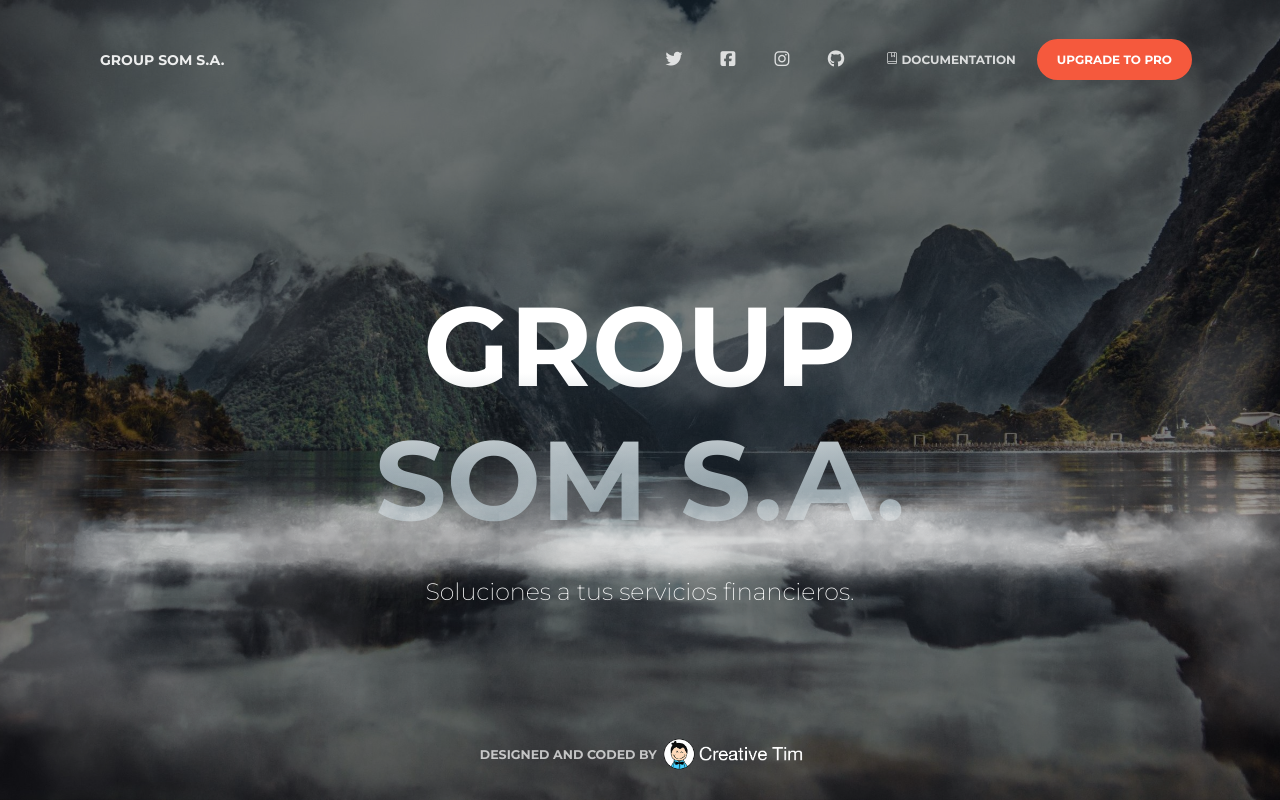
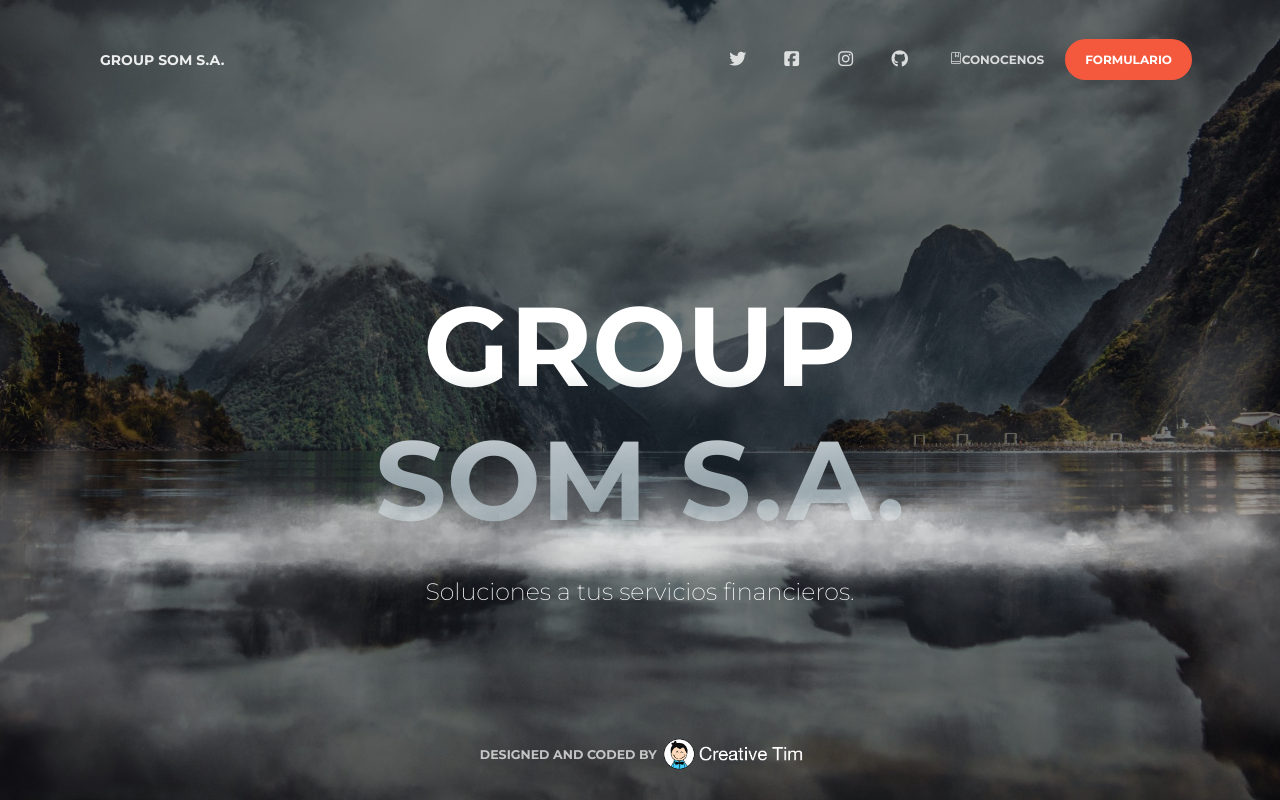
Before and after one commit to Servicio-de-gestion-financiera/ServicioDeGestionFinanciera.github.io, a website: page index.html in a window 1280 px wide. Shown: the top 800 px of the page. Drawn offline with Linux system fonts and the light colour scheme; some packages are replaced by stand-ins of ours.

Commit message:
Modificacion de template (2)

```diff
--- a/index.html
+++ b/index.html
@@ -79,10 +79,10 @@ The above copyright notice and this permission notice shall be included in all c
             </a>
           </li>
           <li class="nav-item">
-            <a href="https://demos.creative-tim.com/paper-kit-2/docs/1.0/getting-started/introduction.html" target="_blank" class="nav-link"><i class="nc-icon nc-book-bookmark"></i> Documentation</a>
+            <a href="https://demos.creative-tim.com/paper-kit-2/docs/1.0/getting-started/introduction.html" target="_blank" class="nav-link"><i class="nc-icon nc-book-bookmark"></i>Conocenos</a>
           </li>
           <li class="nav-item">
-            <a href="https://www.creative-tim.com/product/paper-kit-2-pro?ref=pk2-free-local" target="_blank" class="btn btn-danger btn-round">Upgrade to Pro</a>
+            <a href="https://www.creative-tim.com/product/paper-kit-2-pro?ref=pk2-free-local" target="_blank" class="btn btn-danger btn-round">Formulario</a>
           </li>
         </ul>
       </div>
```
